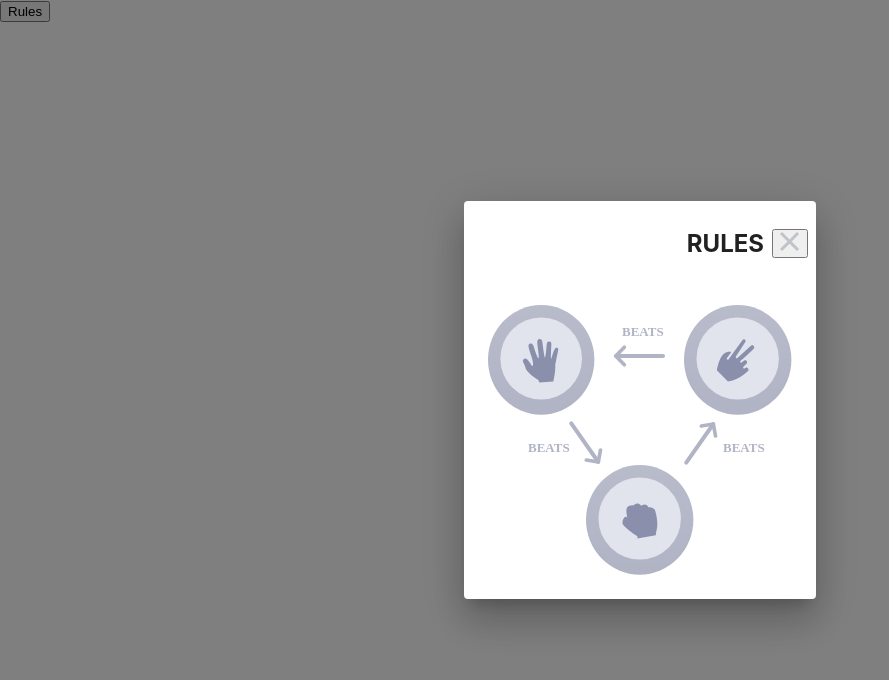
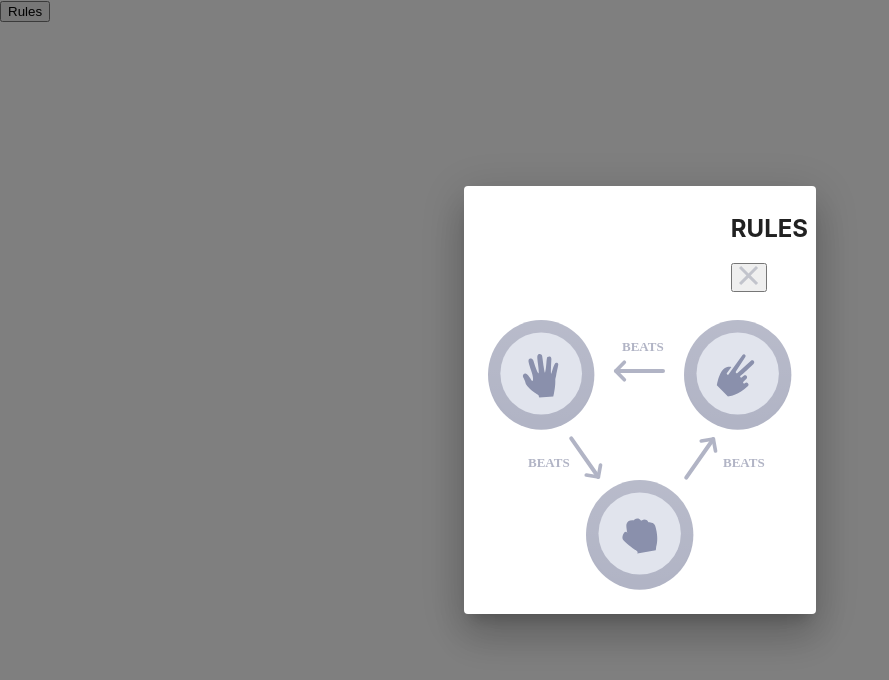
Before and after one commit to bugajewskam/rock-paper-scissors, a Next.js app: page / in a window 1280 px wide. Both pictures are taken after a click on the button "Rules". Shown: the top 680 px of the page, without its empty margins (0-889 px from the left). Built offline with nearby package versions, Linux system fonts and the light colour scheme.

Commit message:
add RulesDesktop component

```diff
--- a/conponents/RulesDesktop.tsx
+++ b/conponents/RulesDesktop.tsx
@@ -20,7 +20,11 @@ export default function AlertDialog({ handleClose, open }: RulesProps) {
         aria-describedby="alert-dialog-description"
       >
         <DialogActions>
+            <div className="rules">
+           <div>
           <h2>RULES</h2>
+          </div>
+<div>
           <button onClick={handleClose}>
             <svg xmlns="http://www.w3.org/2000/svg" width="20" height="20">
               <path
@@ -28,9 +32,11 @@ export default function AlertDialog({ handleClose, open }: RulesProps) {
                 fill-rule="evenodd"
                 d="M16.97 0l2.122 2.121-7.425 7.425 7.425 7.425-2.121 2.12-7.425-7.424-7.425 7.425L0 16.97l7.425-7.425L0 2.121 2.121 0l7.425 7.425L16.971 0z"
                 opacity=".25"
-              />
+                />
             </svg>
           </button>
+          </div>
+                </div>
         </DialogActions>
         <DialogContent>
           <svg xmlns="http://www.w3.org/2000/svg" width="304" height="270">
```
